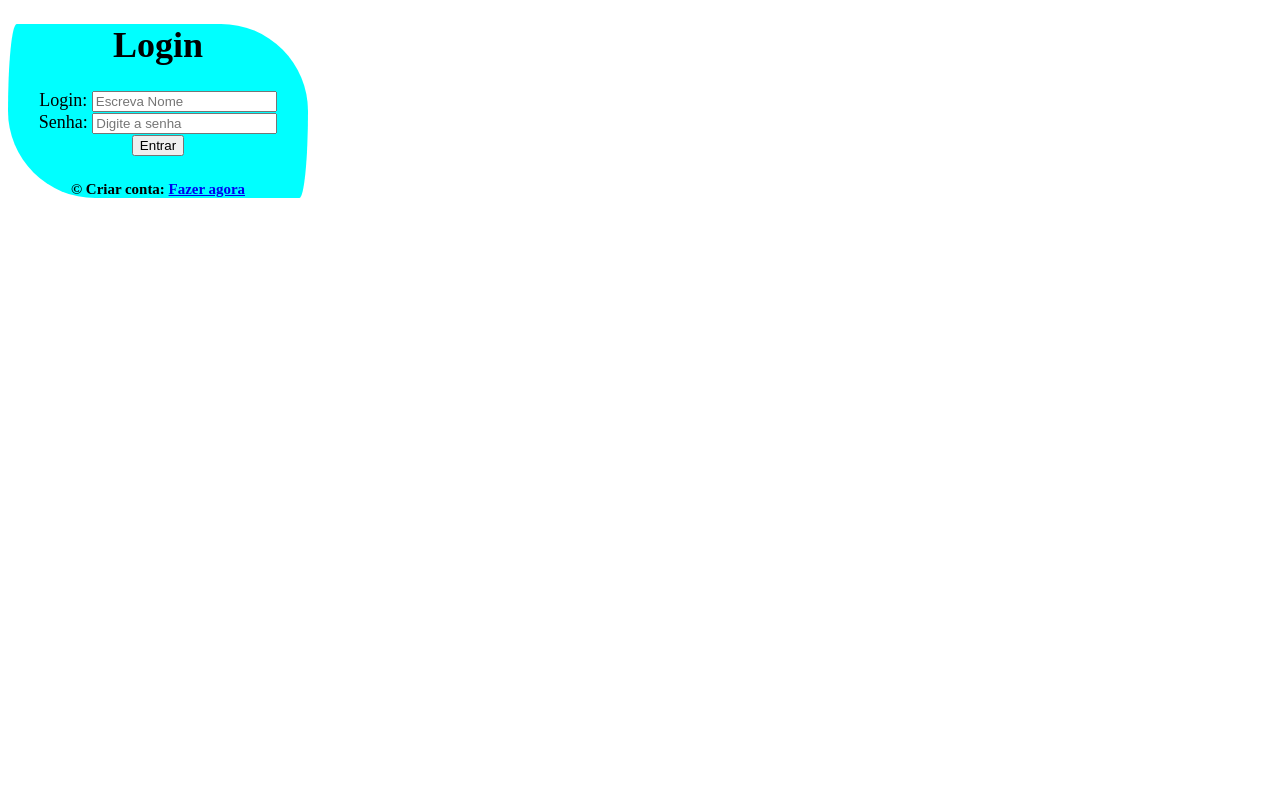
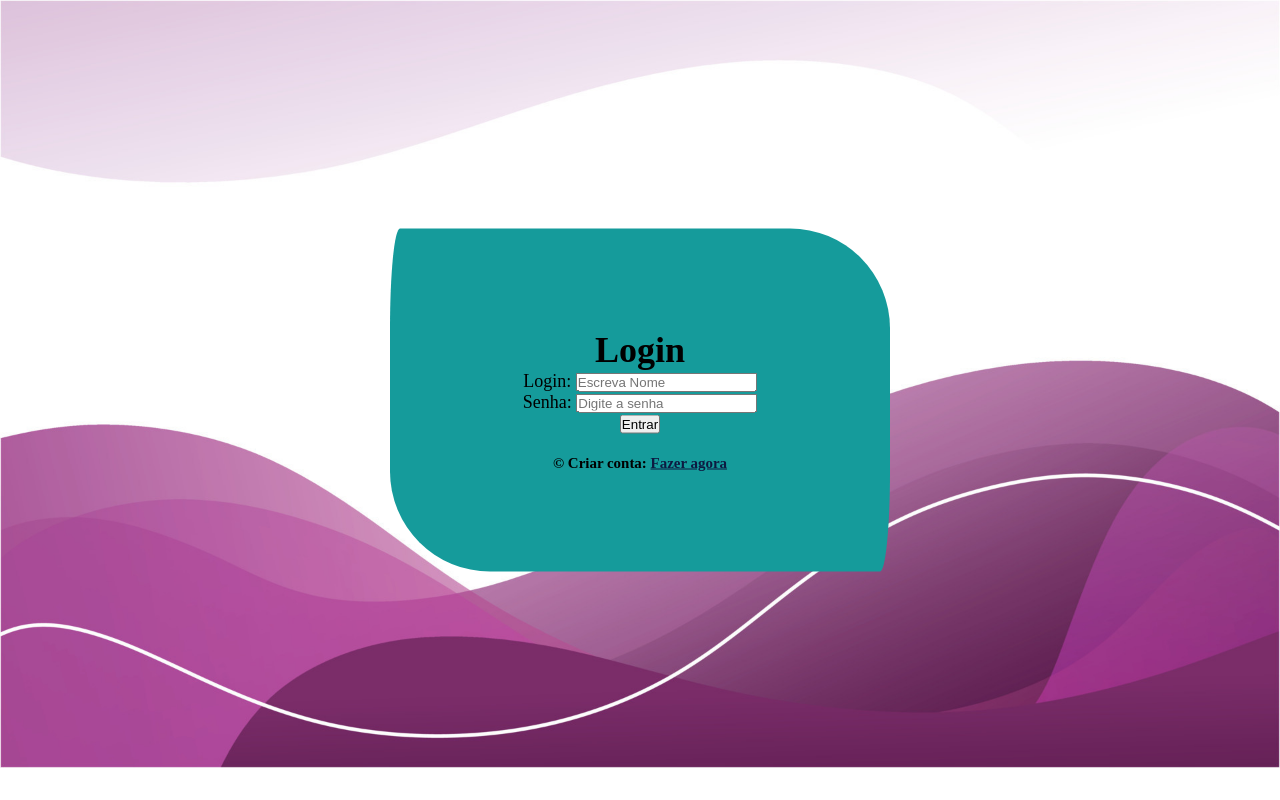
Before and after one commit to reinaldolds/login01, a plain HTML site: page index.html in a window 1280 px wide. Drawn offline with Linux system fonts and the light colour scheme.

Commit message:
coloquei background

```diff
--- a/index.html
+++ b/index.html
@@ -8,7 +8,7 @@
 </head>
 <body>
     <main>
-        <div class="up" id="up">
+        <div class="up">
             <form class="painel" id="painel" action="index2.html" method="get">
                 <div>
                     <header>
@@ -27,8 +27,9 @@
                 but">
                     <button type="submit">Entrar</button>
                 </div>
+                <br>
                 <div class="reg" id="reg">
-                <h5>&copy; Criar conta: <a href="index3.html">Fazer agora</a></h5>
+                <h5>&copy; Criar conta: <a href="index3.html" style="color: rgb(13, 26, 65);">Fazer agora</a></h5>
                 </div>
             </form>
         </div>
--- a/style/css.css
+++ b/style/css.css
@@ -1,17 +1,39 @@
 form.painel {
-    background-color: aqua;
+    background-color: rgb(21, 155, 155);
     border-radius: 10px 100px / 100px;
+    border: 0;
+    position: relative;
     font-size: large;
     align-items: center;
+    text-align: center;
+    display: grid;
+    padding: 100px;
     width: 300px;
     height: 200%;
 }
-div.up, h1.titulo, div.login, div.senha, div.but, div.reg {
+div.up {
     text-align: center;
+    place-items: center;
+    position:absolute;
+    top: 50%;
+    left: 50%;
+    transform: translate(-50%,-50%);
 }
 
 form.formulario {
     background-color: darkgray;
     border-radius: 30px;
-    text-align: center;
+
 }
+* {
+    margin: 0;
+    padding: 0;
+    box-sizing: 0;
+}
+body {
+    background-image: url(img/fundoloja02.jpg);
+    background-repeat: no-repeat;
+    background-size: 100%;
+    width: 100%;
+    height: 100%;
+}
```
Also changed, not shown: style/img/fundoloja01.jpg (added), style/img/fundoloja02.jpg (added).
